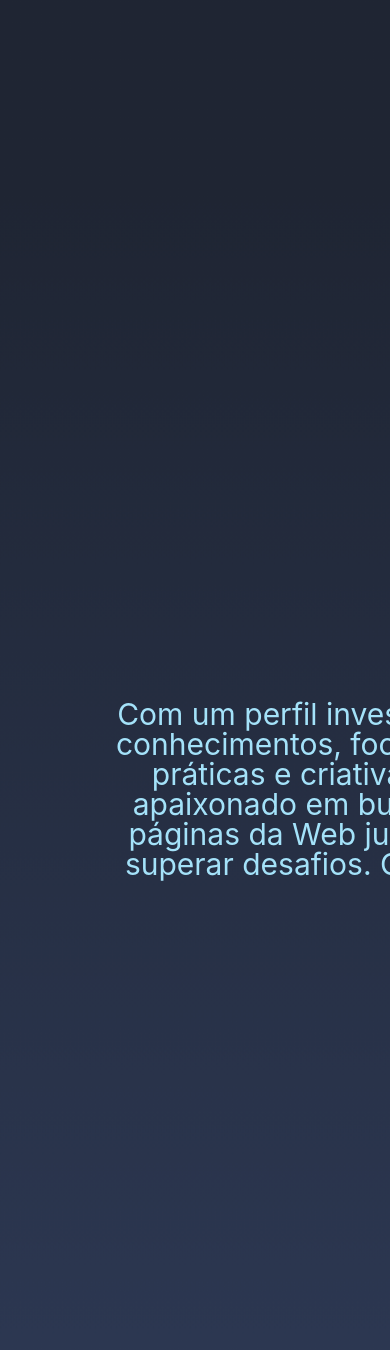
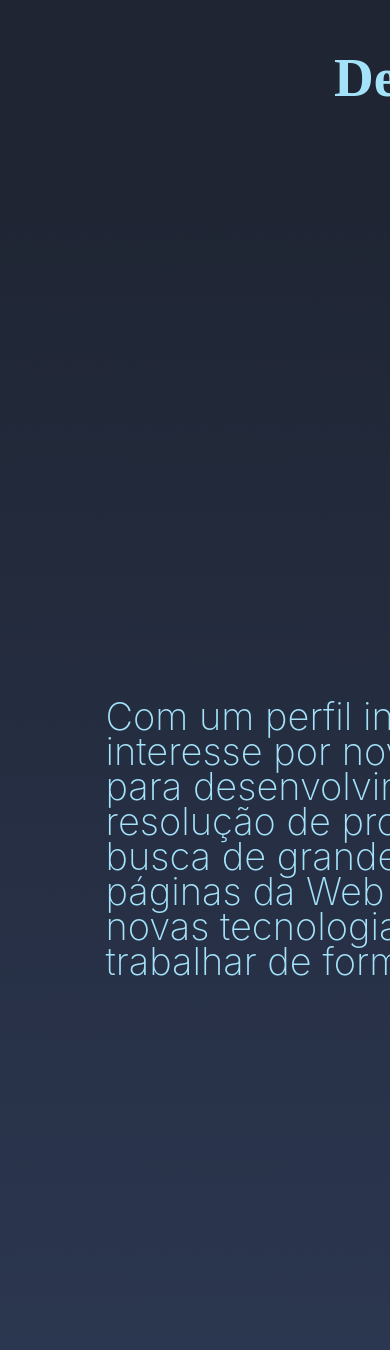
Before and after one commit to RuanL-Dev/portfolio_RuanL-Dev, a Next.js app: page / in a window 390 px wide. Shown: the part 218-1568 px from the top of the page. Built offline with nearby package versions, Linux system fonts and the light colour scheme.

Commit message:
responsivity adjust and larger text for mobile

```diff
--- a/src/components/button/Button.jsx
+++ b/src/components/button/Button.jsx
@@ -53,6 +53,14 @@ const StyledButton = styled.button`
   :hover:after {
     transform: scaleX(1);
   }
+
+  @media (max-width: 425px) {
+    font-weight: 600;
+    font-size: 30px;
+    line-height: 40px;
+    padding: 20px;
+    width: 300px;
+  }
 `
 
 // eslint-disable-next-line no-unused-vars
--- a/src/components/layout/Slogan.jsx
+++ b/src/components/layout/Slogan.jsx
@@ -42,7 +42,8 @@ const StyledSlogan = styled.p`
   }
 
   @media (max-width: 425px) {
-    font-size: 40px;
+    font-size: 55px;
+    line-height: 50px;
   }
 `
 const StyledColor = styled.span`
--- a/src/components/layout/aboutMe/AboutMe.jsx
+++ b/src/components/layout/aboutMe/AboutMe.jsx
@@ -10,7 +10,7 @@ import H4 from '../../../typograph/H4Text'
 const ContainerDescription = styled.div`
   display: flex;
 
-  @media (max-width: 430px) {
+  @media (max-width: 425px) {
     padding-top: 10vh;
   }
   @media (max-width: 880px) {
@@ -102,7 +102,7 @@ const AboutMe = () => {
             conhecimentos, foco no uso da tecnologia para desenvolvimento de soluções práticas e
             criativas para resolução de problemas. Sou um desenvolvedor apaixonado em busca de
             grande grande equipe para construir aplicativos e páginas da Web juntos. Estou sempre
-            ansioso aprender novas tecnologias e superar desafios. Com disponibilidade para
+            ansioso para aprender novas tecnologias e superar desafios. Com disponibilidade para
             trabalhar de forma presencial ou remota independente do lugar.
           </H4>
         </StyledDescriptionText>
--- a/src/typograph/H2SubTitle1.jsx
+++ b/src/typograph/H2SubTitle1.jsx
@@ -6,7 +6,7 @@ const H2 = styled.h2`
   line-height: 29px;
 
   @media (max-width: 425px) {
-    font-size: 35px;
+    font-size: 37px;
     line-height: 30px;
   }
 `
--- a/src/typograph/H3Subtitle2.jsx
+++ b/src/typograph/H3Subtitle2.jsx
@@ -6,7 +6,7 @@ const H3 = styled.h3`
   line-height: 19px;
 
   @media (max-width: 425px) {
-    font-size: 25px;
+    font-size: 28px;
     line-height: 35px;
   }
 `
--- a/src/typograph/H4Text.jsx
+++ b/src/typograph/H4Text.jsx
@@ -6,9 +6,10 @@ const H4 = styled.h4`
   line-height: 19px;
 
   @media (max-width: 425px) {
-    font-weight: 400;
-    font-size: 30px;
-    line-height: 30px;
+    font-weight: 200;
+    font-size: 38px;
+    line-height: 35px;
+    text-align: left;
   }
 `
 
```
